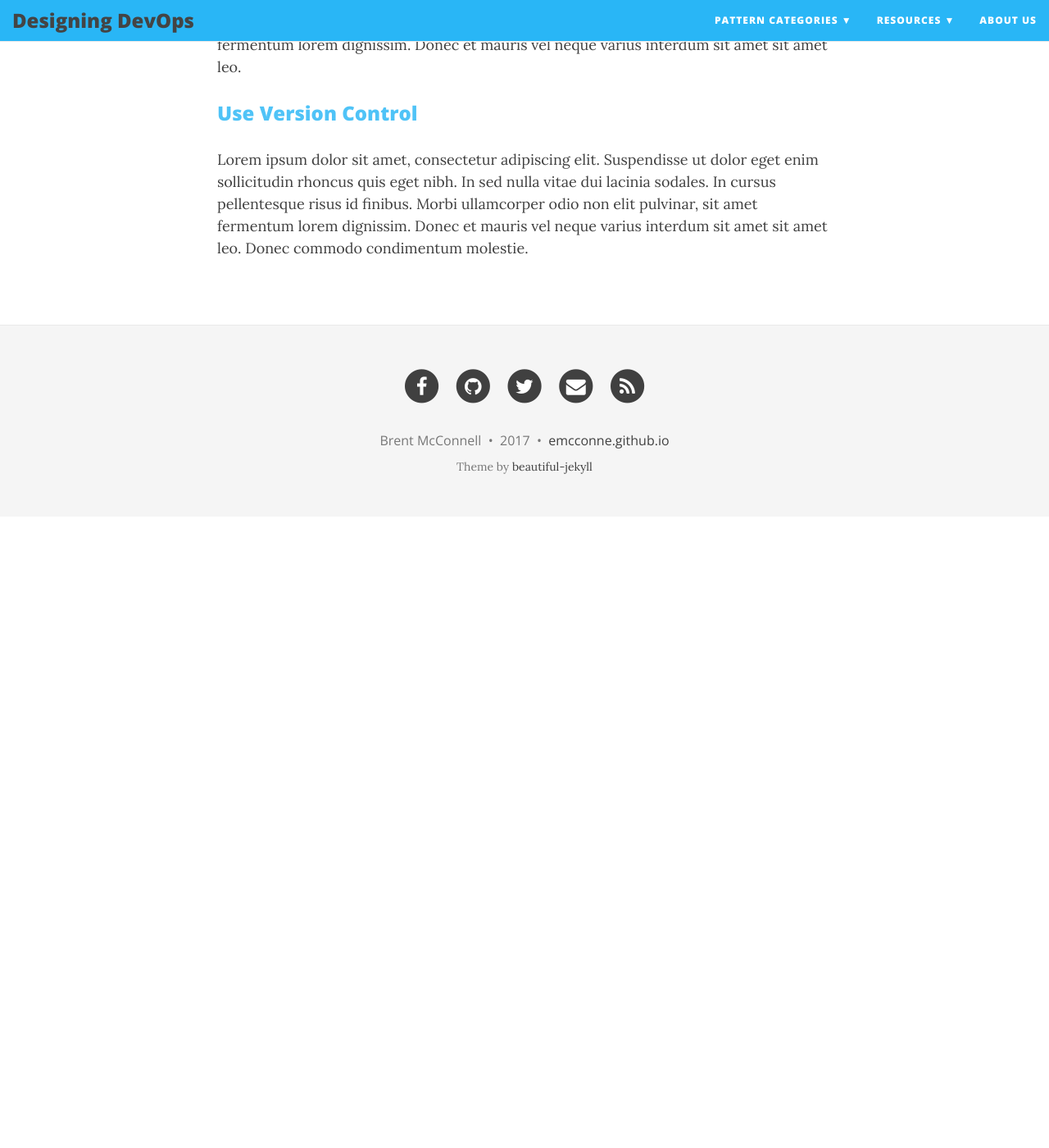
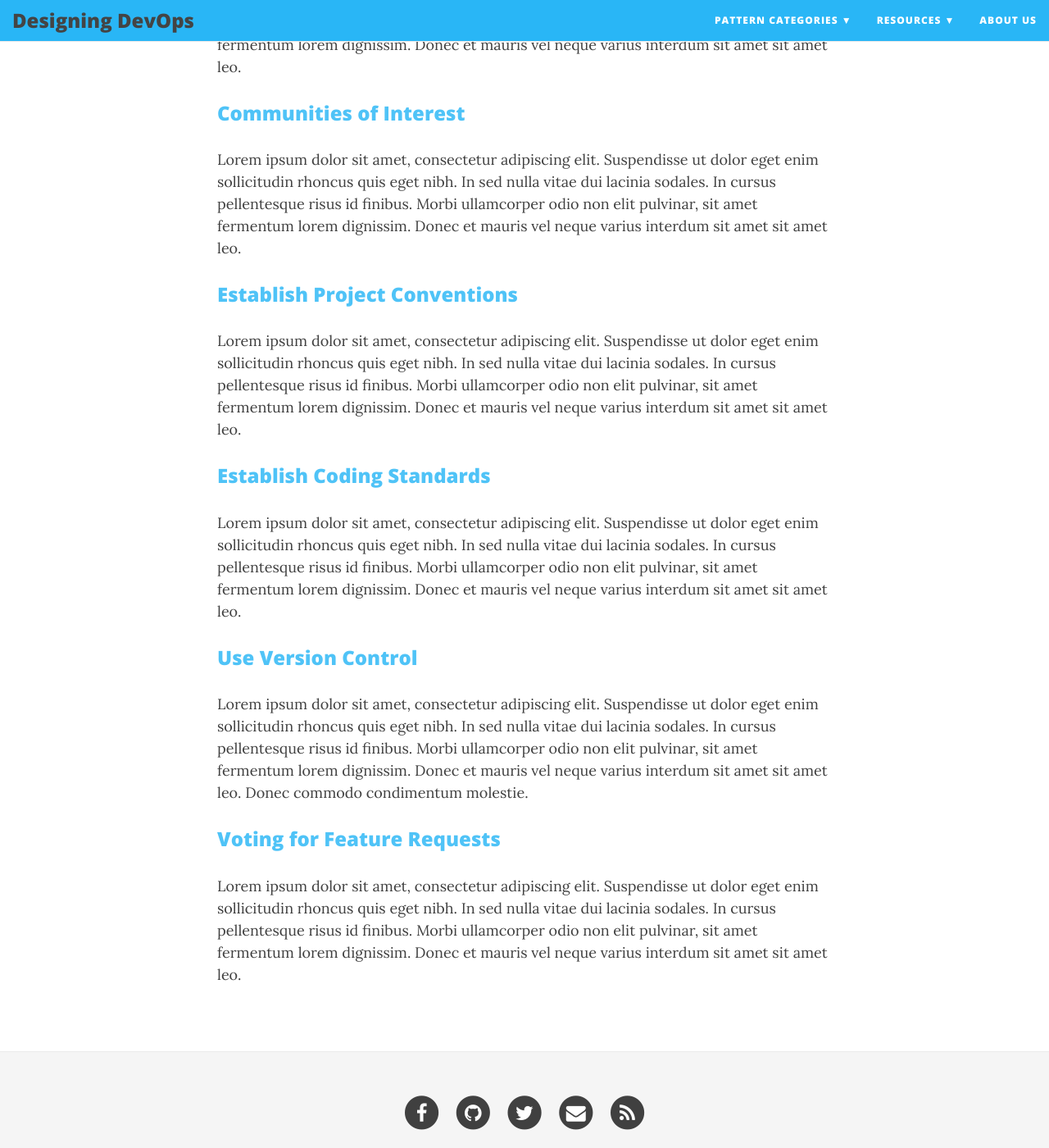
Before and after one commit to brentmcconnell/devopspatterns.github.io, a Jekyll site: the page built from develop.md, in a window 1280 px wide and 1400 px high, scrolled down 996 px. Shown: the whole window at 82% size. Built offline with Jekyll 4.4.1, drawn with Linux system fonts in a browser that asks for light colours; nearby versions of some CDN libraries; before the commit the page ends 1626 px from its top, so only the background shows below that; some of the changed text lies outside the part shown.

Commit message:
added new pages

```diff
--- /dev/null
+++ b/_develop/best_practice_jams.md
@@ -0,0 +1,17 @@
+---
+title: Establish Best Practice Jams
+subtitle: If you can't slam with the best, jam with the rest
+layout: pattern
+type: develop
+excerpt_separator: <!--more-->
+---
+Lorem ipsum dolor sit amet, consectetur adipiscing elit. Suspendisse ut dolor eget enim sollicitudin rhoncus quis eget nibh. In sed nulla vitae dui lacinia sodales. In cursus pellentesque risus id finibus. Morbi ullamcorper odio non elit pulvinar, sit amet fermentum lorem dignissim. Donec et mauris vel neque varius interdum sit amet sit amet leo. <!--more-->Donec commodo condimentum molestie. Fusce eget pellentesque tortor, in dictum nisl. Nulla sit amet mollis nulla. Maecenas sem augue, pulvinar vel sapien in, maximus vulputate leo. Praesent sem massa, condimentum bibendum orci sed, tristique pharetra neque. Sed semper semper arcu, a mollis justo ultricies aliquam. Etiam eget tempor dolor. In mauris ipsum, vulputate non nibh sed, commodo rhoncus felis. Pellentesque maximus nisi tortor, a ornare lacus facilisis quis. Etiam condimentum auctor commodo. Interdum et malesuada fames ac ante ipsum primis in faucibus.
+
+### How it works? ###
+Praesent vel vulputate enim, sed cursus urna. Lorem ipsum dolor sit amet, consectetur adipiscing elit. Pellentesque porta nisi tortor, vel tempor massa pharetra at. Nulla sed purus ac dolor fringilla sollicitudin. Quisque ultrices commodo sem, ut sollicitudin nunc ullamcorper eu. Etiam aliquam consequat urna nec faucibus. Duis odio ex, ultrices eu vehicula sed, iaculis pharetra sapien. Nam pellentesque lacinia dolor, ac sagittis ex viverra vel. Integer egestas est sit amet metus lobortis elementum. Curabitur mattis erat vel viverra tempor. Donec faucibus fermentum mollis. Quisque ut ipsum eu eros eleifend viverra at in nisi. Duis et lacus vestibulum, suscipit tellus ac, finibus ligula.
+
+### When to use it? ###
+Praesent consequat enim sed enim porttitor, nec varius purus scelerisque. Pellentesque hendrerit enim arcu, sit amet accumsan lorem egestas quis. Nullam tellus nulla, elementum sit amet leo vel, maximus suscipit justo. Cras eget condimentum purus. Nunc consectetur lectus at pellentesque semper. Praesent blandit tortor non lacinia pellentesque. Pellentesque mattis tellus sit amet massa rhoncus gravida. Maecenas eleifend viverra sapien nec pulvinar. Phasellus sit amet enim in elit .tempor tristique suscipit sit amet metus. Integer nec consequat nunc. Donec purus lectus, aliquet in nisl sagittis, accumsan posuere mauris.
+
+### Examples ###
+Integer id dolor tincidunt, maximus risus a, mattis mauris. Fusce facilisis feugiat eleifend. Donec ac ante diam. Nulla metus est, luctus dapibus libero ac, accumsan sollicitudin nulla. Pellentesque diam turpis, rhoncus ac velit vitae, imperdiet interdum ligula. Aliquam faucibus, ex quis egestas aliquam, enim leo ultricies est, congue euismod leo tortor vel mauris. Curabitur suscipit commodo volutpat. Cras non nisi et arcu sagittis ullamcorper ut eget mauris. Nulla iaculis ligula ut est varius, vel pulvinar elit tincidunt. Lorem ipsum dolor sit amet, consectetur adipiscing elit. Maecenas nec magna tristique, maximus ex sed, imperdiet orci. Suspendisse lectus elit, laoreet in convallis vel, luctus ut massa
--- /dev/null
+++ b/_develop/changesets.md
@@ -0,0 +1,17 @@
+---
+title: Use Changesets
+subtitle: Sometimes a little change is a good thing
+layout: pattern
+type: develop
+excerpt_separator: <!--more-->
+---
+Lorem ipsum dolor sit amet, consectetur adipiscing elit. Suspendisse ut dolor eget enim sollicitudin rhoncus quis eget nibh. In sed nulla vitae dui lacinia sodales. In cursus pellentesque risus id finibus. Morbi ullamcorper odio non elit pulvinar, sit amet fermentum lorem dignissim. Donec et mauris vel neque varius interdum sit amet sit amet leo. <!--more-->Donec commodo condimentum molestie. Fusce eget pellentesque tortor, in dictum nisl. Nulla sit amet mollis nulla. Maecenas sem augue, pulvinar vel sapien in, maximus vulputate leo. Praesent sem massa, condimentum bibendum orci sed, tristique pharetra neque. Sed semper semper arcu, a mollis justo ultricies aliquam. Etiam eget tempor dolor. In mauris ipsum, vulputate non nibh sed, commodo rhoncus felis. Pellentesque maximus nisi tortor, a ornare lacus facilisis quis. Etiam condimentum auctor commodo. Interdum et malesuada fames ac ante ipsum primis in faucibus.
+
+### How it works? ###
+Praesent vel vulputate enim, sed cursus urna. Lorem ipsum dolor sit amet, consectetur adipiscing elit. Pellentesque porta nisi tortor, vel tempor massa pharetra at. Nulla sed purus ac dolor fringilla sollicitudin. Quisque ultrices commodo sem, ut sollicitudin nunc ullamcorper eu. Etiam aliquam consequat urna nec faucibus. Duis odio ex, ultrices eu vehicula sed, iaculis pharetra sapien. Nam pellentesque lacinia dolor, ac sagittis ex viverra vel. Integer egestas est sit amet metus lobortis elementum. Curabitur mattis erat vel viverra tempor. Donec faucibus fermentum mollis. Quisque ut ipsum eu eros eleifend viverra at in nisi. Duis et lacus vestibulum, suscipit tellus ac, finibus ligula.
+
+### When to use it? ###
+Praesent consequat enim sed enim porttitor, nec varius purus scelerisque. Pellentesque hendrerit enim arcu, sit amet accumsan lorem egestas quis. Nullam tellus nulla, elementum sit amet leo vel, maximus suscipit justo. Cras eget condimentum purus. Nunc consectetur lectus at pellentesque semper. Praesent blandit tortor non lacinia pellentesque. Pellentesque mattis tellus sit amet massa rhoncus gravida. Maecenas eleifend viverra sapien nec pulvinar. Phasellus sit amet enim in elit .tempor tristique suscipit sit amet metus. Integer nec consequat nunc. Donec purus lectus, aliquet in nisl sagittis, accumsan posuere mauris.
+
+### Examples ###
+Integer id dolor tincidunt, maximus risus a, mattis mauris. Fusce facilisis feugiat eleifend. Donec ac ante diam. Nulla metus est, luctus dapibus libero ac, accumsan sollicitudin nulla. Pellentesque diam turpis, rhoncus ac velit vitae, imperdiet interdum ligula. Aliquam faucibus, ex quis egestas aliquam, enim leo ultricies est, congue euismod leo tortor vel mauris. Curabitur suscipit commodo volutpat. Cras non nisi et arcu sagittis ullamcorper ut eget mauris. Nulla iaculis ligula ut est varius, vel pulvinar elit tincidunt. Lorem ipsum dolor sit amet, consectetur adipiscing elit. Maecenas nec magna tristique, maximus ex sed, imperdiet orci. Suspendisse lectus elit, laoreet in convallis vel, luctus ut massa
--- /dev/null
+++ b/_develop/eastablish_conventions.md
@@ -0,0 +1,17 @@
+---
+title: Establish Project Conventions
+subtitle: Convention is another name for habits
+layout: pattern
+type: develop
+excerpt_separator: <!--more-->
+---
+Lorem ipsum dolor sit amet, consectetur adipiscing elit. Suspendisse ut dolor eget enim sollicitudin rhoncus quis eget nibh. In sed nulla vitae dui lacinia sodales. In cursus pellentesque risus id finibus. Morbi ullamcorper odio non elit pulvinar, sit amet fermentum lorem dignissim. Donec et mauris vel neque varius interdum sit amet sit amet leo. <!--more-->Donec commodo condimentum molestie. Fusce eget pellentesque tortor, in dictum nisl. Nulla sit amet mollis nulla. Maecenas sem augue, pulvinar vel sapien in, maximus vulputate leo. Praesent sem massa, condimentum bibendum orci sed, tristique pharetra neque. Sed semper semper arcu, a mollis justo ultricies aliquam. Etiam eget tempor dolor. In mauris ipsum, vulputate non nibh sed, commodo rhoncus felis. Pellentesque maximus nisi tortor, a ornare lacus facilisis quis. Etiam condimentum auctor commodo. Interdum et malesuada fames ac ante ipsum primis in faucibus.
+
+### How it works? ###
+Praesent vel vulputate enim, sed cursus urna. Lorem ipsum dolor sit amet, consectetur adipiscing elit. Pellentesque porta nisi tortor, vel tempor massa pharetra at. Nulla sed purus ac dolor fringilla sollicitudin. Quisque ultrices commodo sem, ut sollicitudin nunc ullamcorper eu. Etiam aliquam consequat urna nec faucibus. Duis odio ex, ultrices eu vehicula sed, iaculis pharetra sapien. Nam pellentesque lacinia dolor, ac sagittis ex viverra vel. Integer egestas est sit amet metus lobortis elementum. Curabitur mattis erat vel viverra tempor. Donec faucibus fermentum mollis. Quisque ut ipsum eu eros eleifend viverra at in nisi. Duis et lacus vestibulum, suscipit tellus ac, finibus ligula.
+
+### When to use it? ###
+Praesent consequat enim sed enim porttitor, nec varius purus scelerisque. Pellentesque hendrerit enim arcu, sit amet accumsan lorem egestas quis. Nullam tellus nulla, elementum sit amet leo vel, maximus suscipit justo. Cras eget condimentum purus. Nunc consectetur lectus at pellentesque semper. Praesent blandit tortor non lacinia pellentesque. Pellentesque mattis tellus sit amet massa rhoncus gravida. Maecenas eleifend viverra sapien nec pulvinar. Phasellus sit amet enim in elit .tempor tristique suscipit sit amet metus. Integer nec consequat nunc. Donec purus lectus, aliquet in nisl sagittis, accumsan posuere mauris.
+
+### Examples ###
+Integer id dolor tincidunt, maximus risus a, mattis mauris. Fusce facilisis feugiat eleifend. Donec ac ante diam. Nulla metus est, luctus dapibus libero ac, accumsan sollicitudin nulla. Pellentesque diam turpis, rhoncus ac velit vitae, imperdiet interdum ligula. Aliquam faucibus, ex quis egestas aliquam, enim leo ultricies est, congue euismod leo tortor vel mauris. Curabitur suscipit commodo volutpat. Cras non nisi et arcu sagittis ullamcorper ut eget mauris. Nulla iaculis ligula ut est varius, vel pulvinar elit tincidunt. Lorem ipsum dolor sit amet, consectetur adipiscing elit. Maecenas nec magna tristique, maximus ex sed, imperdiet orci. Suspendisse lectus elit, laoreet in convallis vel, luctus ut massa
--- /dev/null
+++ b/_develop/voting_system.md
@@ -0,0 +1,17 @@
+---
+title: Voting for Feature Requests
+subtitle: Vote as you please but please vote
+layout: pattern
+type: develop
+excerpt_separator: <!--more-->
+---
+Lorem ipsum dolor sit amet, consectetur adipiscing elit. Suspendisse ut dolor eget enim sollicitudin rhoncus quis eget nibh. In sed nulla vitae dui lacinia sodales. In cursus pellentesque risus id finibus. Morbi ullamcorper odio non elit pulvinar, sit amet fermentum lorem dignissim. Donec et mauris vel neque varius interdum sit amet sit amet leo. <!--more-->Donec commodo condimentum molestie. Fusce eget pellentesque tortor, in dictum nisl. Nulla sit amet mollis nulla. Maecenas sem augue, pulvinar vel sapien in, maximus vulputate leo. Praesent sem massa, condimentum bibendum orci sed, tristique pharetra neque. Sed semper semper arcu, a mollis justo ultricies aliquam. Etiam eget tempor dolor. In mauris ipsum, vulputate non nibh sed, commodo rhoncus felis. Pellentesque maximus nisi tortor, a ornare lacus facilisis quis. Etiam condimentum auctor commodo. Interdum et malesuada fames ac ante ipsum primis in faucibus.
+
+### How it works? ###
+Praesent vel vulputate enim, sed cursus urna. Lorem ipsum dolor sit amet, consectetur adipiscing elit. Pellentesque porta nisi tortor, vel tempor massa pharetra at. Nulla sed purus ac dolor fringilla sollicitudin. Quisque ultrices commodo sem, ut sollicitudin nunc ullamcorper eu. Etiam aliquam consequat urna nec faucibus. Duis odio ex, ultrices eu vehicula sed, iaculis pharetra sapien. Nam pellentesque lacinia dolor, ac sagittis ex viverra vel. Integer egestas est sit amet metus lobortis elementum. Curabitur mattis erat vel viverra tempor. Donec faucibus fermentum mollis. Quisque ut ipsum eu eros eleifend viverra at in nisi. Duis et lacus vestibulum, suscipit tellus ac, finibus ligula.
+
+### When to use it? ###
+Praesent consequat enim sed enim porttitor, nec varius purus scelerisque. Pellentesque hendrerit enim arcu, sit amet accumsan lorem egestas quis. Nullam tellus nulla, elementum sit amet leo vel, maximus suscipit justo. Cras eget condimentum purus. Nunc consectetur lectus at pellentesque semper. Praesent blandit tortor non lacinia pellentesque. Pellentesque mattis tellus sit amet massa rhoncus gravida. Maecenas eleifend viverra sapien nec pulvinar. Phasellus sit amet enim in elit .tempor tristique suscipit sit amet metus. Integer nec consequat nunc. Donec purus lectus, aliquet in nisl sagittis, accumsan posuere mauris.
+
+### Examples ###
+Integer id dolor tincidunt, maximus risus a, mattis mauris. Fusce facilisis feugiat eleifend. Donec ac ante diam. Nulla metus est, luctus dapibus libero ac, accumsan sollicitudin nulla. Pellentesque diam turpis, rhoncus ac velit vitae, imperdiet interdum ligula. Aliquam faucibus, ex quis egestas aliquam, enim leo ultricies est, congue euismod leo tortor vel mauris. Curabitur suscipit commodo volutpat. Cras non nisi et arcu sagittis ullamcorper ut eget mauris. Nulla iaculis ligula ut est varius, vel pulvinar elit tincidunt. Lorem ipsum dolor sit amet, consectetur adipiscing elit. Maecenas nec magna tristique, maximus ex sed, imperdiet orci. Suspendisse lectus elit, laoreet in convallis vel, luctus ut massa
```
Also changed, not shown: _develop/establish_coding_standards.md (renamed from _develop/pair_programming.md, +2 -2 lines).
